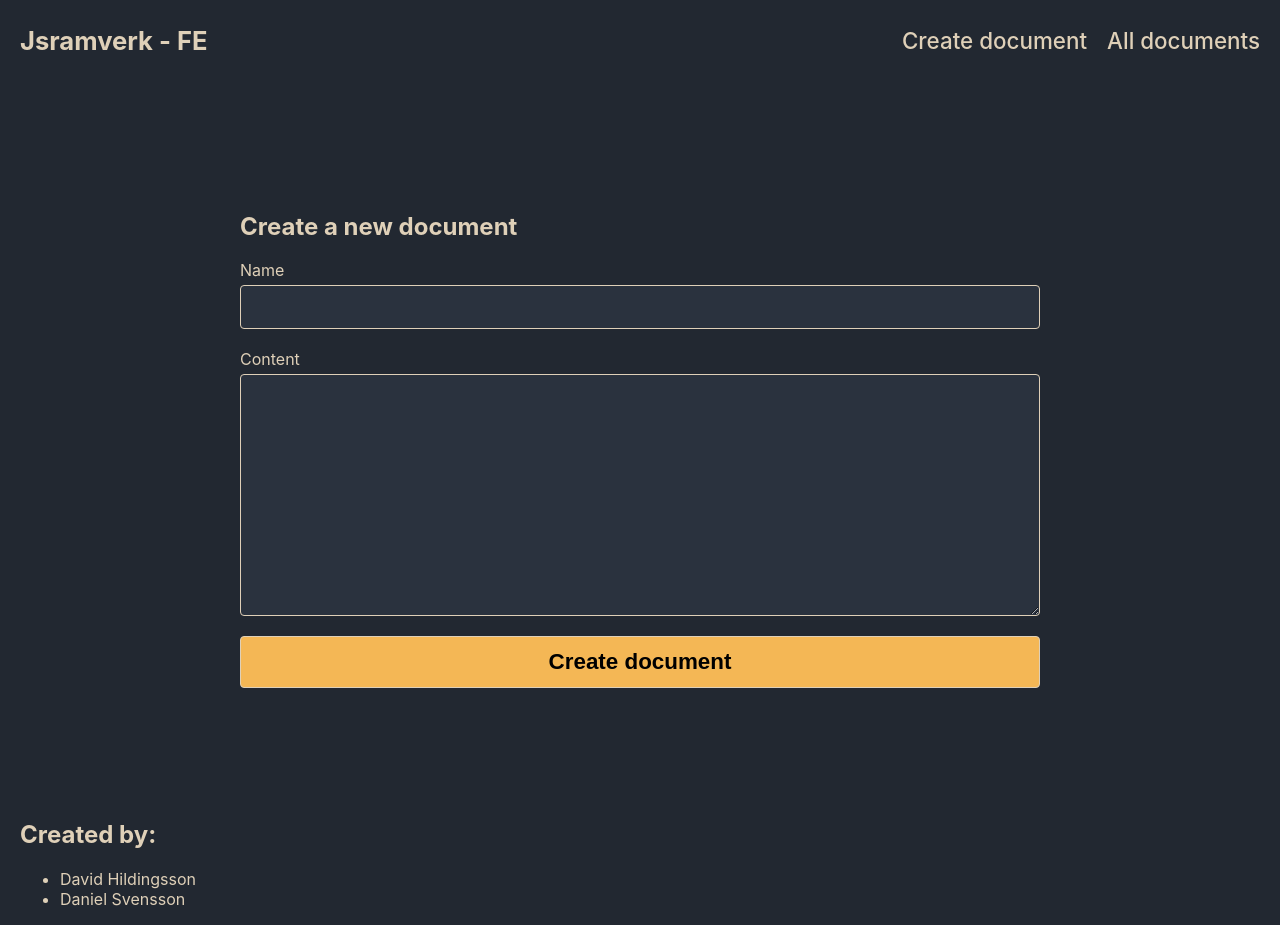
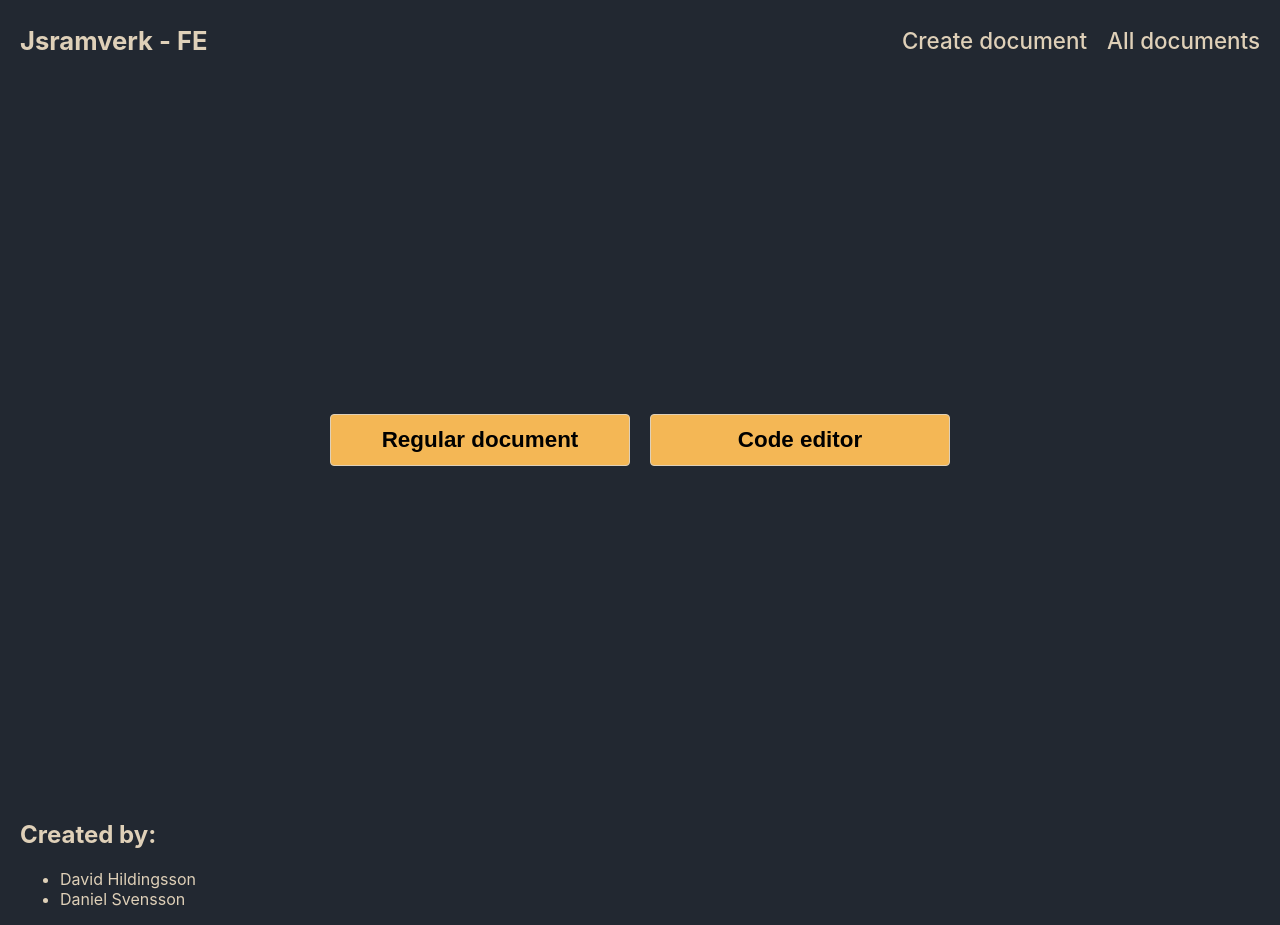
Before and after one commit to hildingen/jsramverk-fe, a React (Create React App) app: page /#/create-document in a window 1280 px wide. Built offline with nearby package versions, Linux system fonts and the light colour scheme.

Commit message:
feat: update routes to handle regular and code choice, install monaco editor

```diff
--- a/package.json
+++ b/package.json
@@ -4,6 +4,7 @@
   "private": true,
   "homepage": "https://hildingen.github.io/jsramverk-fe",
   "dependencies": {
+    "@monaco-editor/react": "^4.7.0",
     "@testing-library/dom": "^10.4.1",
     "@testing-library/jest-dom": "^6.8.0",
     "@testing-library/react": "^16.3.0",
--- a/src/App.js
+++ b/src/App.js
@@ -4,13 +4,17 @@ import Home from './components/pages/Home';
 import ViewDocuments from './components/pages/View-Documents';
 import CreateDocuments from './components/pages/Create-document';
 import SingleDocument from './components/pages/Single-document';
+import CreateDocumentsCode from './components/pages/Create-document-code';
+import CreateDocumentsRegular from './components/pages/Create-document-regular';
 
 
 function App() {
   return (
       <Routes>
-        <Route path="/" element={<Home />} />
+      <Route path="/" element={<Home />} />
         <Route path="/create-document" element={<CreateDocuments />} />
+        <Route path="/create-document-regular" element={<CreateDocumentsRegular />} />
+        <Route path="/create-document-code" element={<CreateDocumentsCode />} />
         <Route path="/view-documents" element={<ViewDocuments />} />
         <Route path="/single-document/:id" element={<SingleDocument />} />
       </Routes>
--- /dev/null
+++ b/src/components/pages/Create-document-code.jsx
@@ -0,0 +1,30 @@
+import React from 'react'
+import '../../styles/Home.css'
+import CreateDocumentForm from '../utils/create-document-form'
+import { redirect } from 'react-router-dom';
+
+export default function CreateDocumentsCode() {
+
+  async function onSubmit(formData) {
+    try {
+      const res = await fetch('https://jsramverk-dasv22-fug6buh8daasaqbj.northeurope-01.azurewebsites.net/create', {
+        method: "POST",
+        headers: {
+          'Content-Type': 'application/json'
+        },
+        body: JSON.stringify({name: formData.name, content: formData.content})
+      })
+
+      if (res.ok) {
+        throw redirect('/all');
+      }
+    } catch (e) {
+      console.log('Something went wrong!', e);
+    }
+    }
+  return (
+    <div className="App">
+        <CreateDocumentForm onSubmit={onSubmit}/>
+    </div>
+  )
+}
--- /dev/null
+++ b/src/components/pages/Create-document-regular.jsx
@@ -0,0 +1,30 @@
+import React from 'react'
+import '../../styles/Home.css'
+import CreateDocumentForm from '../utils/create-document-form'
+import { redirect } from 'react-router-dom';
+
+export default function CreateDocumentsRegular() {
+
+  async function onSubmit(formData) {
+    try {
+      const res = await fetch('https://jsramverk-dasv22-fug6buh8daasaqbj.northeurope-01.azurewebsites.net/create', {
+        method: "POST",
+        headers: {
+          'Content-Type': 'application/json'
+        },
+        body: JSON.stringify({name: formData.name, content: formData.content})
+      })
+
+      if (res.ok) {
+        throw redirect('/all');
+      }
+    } catch (e) {
+      console.log('Something went wrong!', e);
+    }
+    }
+  return (
+    <div className="App">
+        <CreateDocumentForm onSubmit={onSubmit}/>
+    </div>
+  )
+}
--- a/src/components/pages/Create-document.jsx
+++ b/src/components/pages/Create-document.jsx
@@ -1,30 +1,19 @@
 import React from 'react'
 import '../../styles/Home.css'
-import CreateDocumentForm from '../utils/create-document-form'
-import { redirect } from 'react-router-dom';
+import { Link } from 'react-router-dom'
 
 export default function CreateDocuments() {
 
-  async function onSubmit(formData) {
-    try {
-      const res = await fetch('https://jsramverk-dasv22-fug6buh8daasaqbj.northeurope-01.azurewebsites.net/create', {
-        method: "POST",
-        headers: {
-          'Content-Type': 'application/json'
-        },
-        body: JSON.stringify({name: formData.name, content: formData.content})
-      })
-
-      if (res.ok) {
-        throw redirect('/all');
-      }
-    } catch (e) {
-      console.log('Something went wrong!', e);
-    }
-    }
   return (
     <div className="App">
-        <CreateDocumentForm onSubmit={onSubmit}/>
+      <div className='flex-container'>
+        <Link to="/create-document-regular">
+          <button>Regular document</button>
+        </Link>
+        <Link to="/create-document-regular">
+          <button>Code editor</button>
+        </Link>
+        </div>
     </div>
   )
 }
--- a/src/styles/Home.css
+++ b/src/styles/Home.css
@@ -45,3 +45,17 @@
 .document:hover {
     transform: scale(1.05);
 }
+
+.flex-container {
+    display: flex;
+    gap: 20px;
+}
+
+.flex-container button {
+    width: 300px;
+}
+
+.flex-container button:hover {
+    cursor: pointer;
+    opacity: .8;
+}
```
Also changed, not shown: 1 other file (tests, documents, lock files or other folders).
